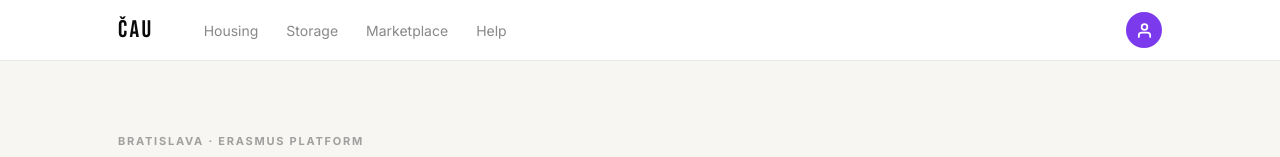
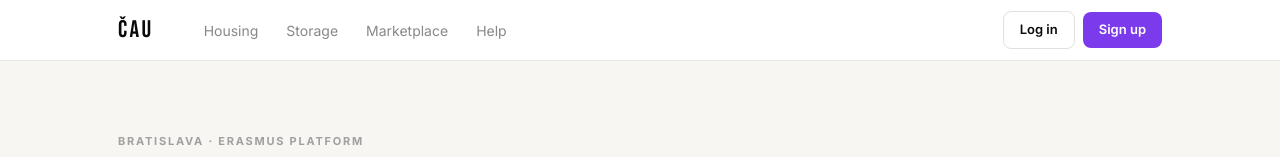
Before and after one commit to cagingunduz/cau-bratislava, a Next.js app: page / in a window 1280 px wide. Shown: the top 157 px of the page. Built offline with nearby package versions, Linux system fonts and the light colour scheme; no server answers; grey boxes are pictures that could not be loaded.

Commit message:
feat: Log in / Sign up buttons for guests in header

```diff
--- a/src/components/SiteHeader.tsx
+++ b/src/components/SiteHeader.tsx
@@ -14,9 +14,10 @@ const NAV = [
 
 export default function SiteHeader() {
   const pathname  = usePathname()
-  const [user, setUser]       = useState<User | null>(null)
-  const [authOpen, setAuthOpen] = useState(false)
-  const [menuOpen, setMenuOpen] = useState(false)
+  const [user, setUser]           = useState<User | null>(null)
+  const [authOpen, setAuthOpen]   = useState(false)
+  const [signupMode, setSignupMode] = useState(false)
+  const [menuOpen, setMenuOpen]   = useState(false)
   const menuRef = useRef<HTMLDivElement>(null)
 
   useEffect(() => {
@@ -156,27 +157,26 @@ export default function SiteHeader() {
                 )}
               </div>
             ) : (
-              <button
-                onClick={() => setAuthOpen(true)}
-                title="Sign in"
-                style={{
-                  width: 36, height: 36, borderRadius: '50%',
-                  background: '#7c3aed', color: '#fff',
-                  border: 'none', cursor: 'pointer',
-                  display: 'flex', alignItems: 'center', justifyContent: 'center',
-                }}
-              >
-                <svg width="17" height="17" viewBox="0 0 24 24" fill="none" stroke="currentColor" strokeWidth="2.5" strokeLinecap="round" strokeLinejoin="round">
-                  <path d="M20 21v-2a4 4 0 0 0-4-4H8a4 4 0 0 0-4 4v2" />
-                  <circle cx="12" cy="7" r="4" />
-                </svg>
-              </button>
+              <div style={{ display: 'flex', alignItems: 'center', gap: 8 }}>
+                <button
+                  onClick={() => setAuthOpen(true)}
+                  style={{ padding: '8px 16px', background: 'none', border: '1.5px solid #e0e0e0', borderRadius: 8, fontSize: 13, fontWeight: 600, cursor: 'pointer', fontFamily: 'inherit', color: '#0a0a0a', transition: 'border-color .18s' }}
+                  onMouseEnter={e => (e.currentTarget.style.borderColor = '#0a0a0a')}
+                  onMouseLeave={e => (e.currentTarget.style.borderColor = '#e0e0e0')}
+                >Log in</button>
+                <button
+                  onClick={() => { setAuthOpen(true); setSignupMode(true) }}
+                  style={{ padding: '8px 16px', background: '#7c3aed', border: 'none', borderRadius: 8, fontSize: 13, fontWeight: 600, cursor: 'pointer', fontFamily: 'inherit', color: '#fff', transition: 'opacity .18s' }}
+                  onMouseEnter={e => (e.currentTarget.style.opacity = '.85')}
+                  onMouseLeave={e => (e.currentTarget.style.opacity = '1')}
+                >Sign up</button>
+              </div>
             )}
           </div>
         </div>
       </header>
 
-      {authOpen && <AuthModal onClose={() => setAuthOpen(false)} />}
+      {authOpen && <AuthModal initialMode={signupMode ? 'signup' : 'signin'} onClose={() => { setAuthOpen(false); setSignupMode(false) }} />}
     </>
   )
 }
```
